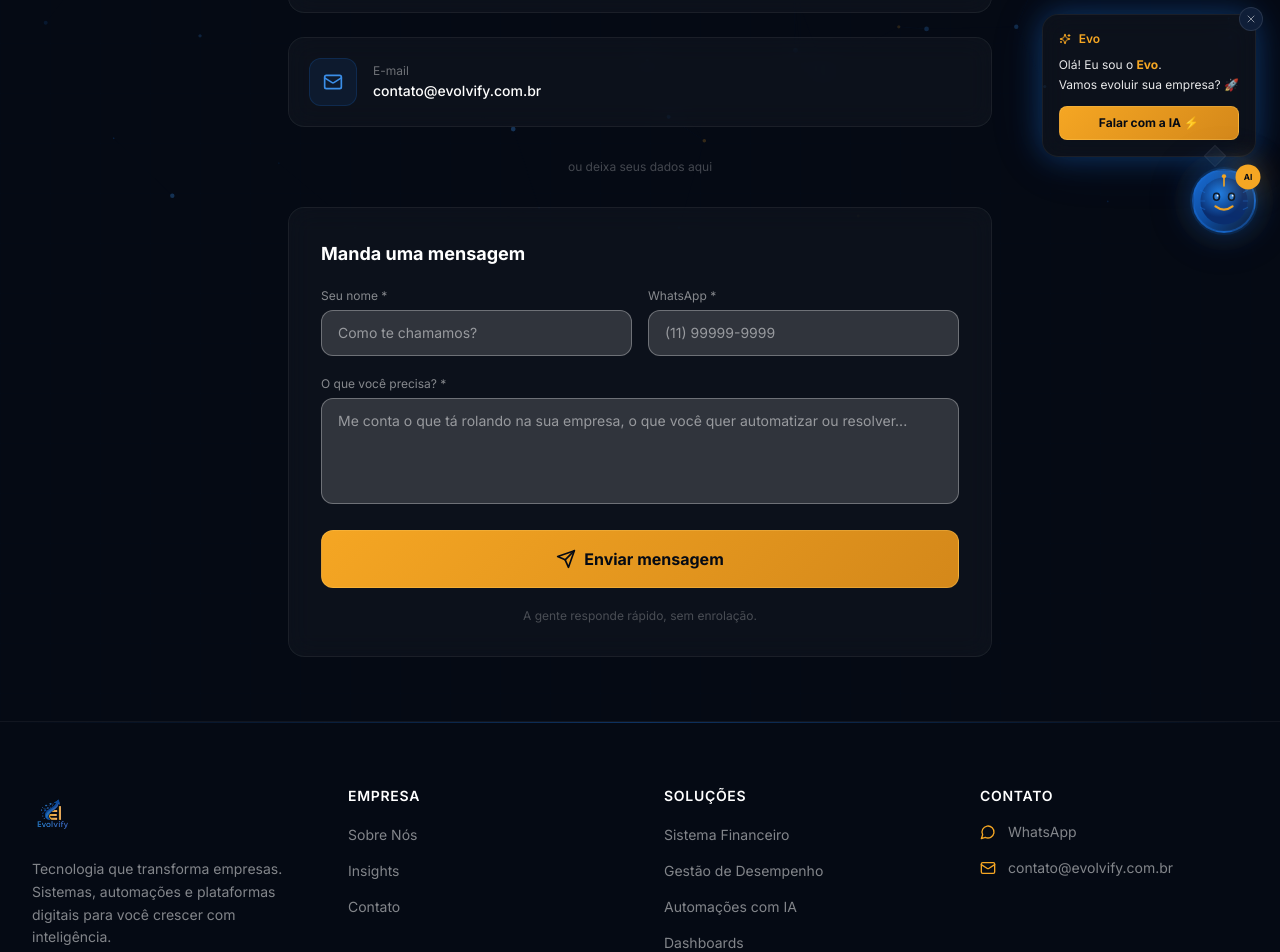
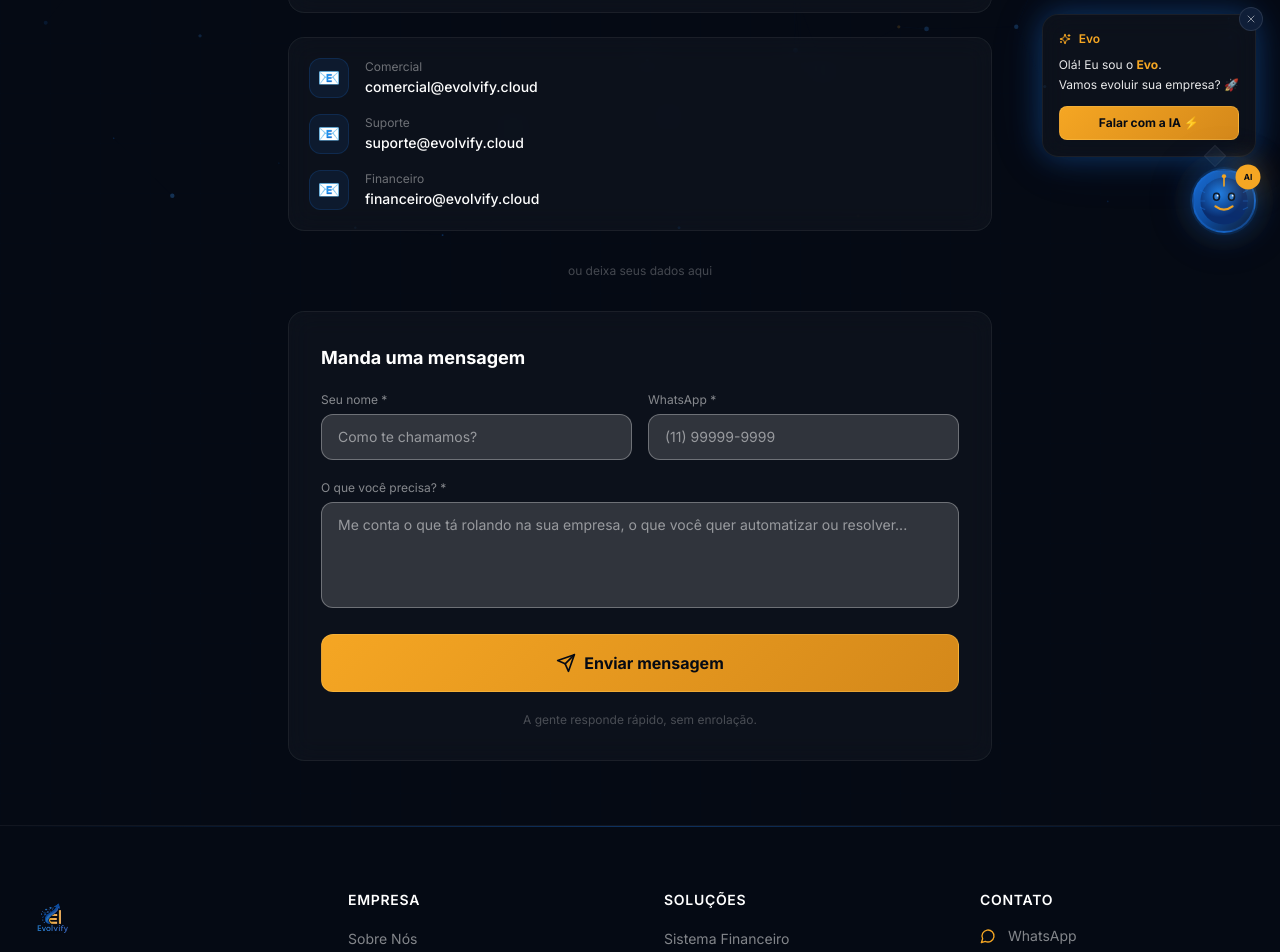
Before and after one commit to EvolvifySA/Evolvify, a Next.js app: page /contato in a window 1280 px wide. Shown: the part 543-1495 px from the top of the page. Built offline with nearby package versions, Linux system fonts and the light colour scheme.

Commit message:
Atualização numeros & emails

```diff
--- a/app/contato/page.tsx
+++ b/app/contato/page.tsx
@@ -2,7 +2,7 @@
 
 import { useState } from "react";
 import { motion } from "framer-motion";
-import { Send, CheckCircle2, Mail, MessageCircle } from "lucide-react";
+import { Send, CheckCircle2, MessageCircle } from "lucide-react";
 import { contactConfig, getWhatsAppLink } from "@/config/contact";
 
 export default function ContatoPage() {
@@ -102,22 +102,33 @@ export default function ContatoPage() {
             </span>
           </motion.a>
 
-          {/* Email */}
-          <motion.a
-            href={`mailto:${contactConfig.email.contact}`}
+          {/* Emails */}
+          <motion.div
             initial={{ opacity: 0, y: 20 }}
             animate={{ opacity: 1, y: 0 }}
             transition={{ delay: 0.05 }}
-            className="group flex items-center gap-4 glass-card border border-white/6 rounded-2xl p-5 hover:border-brand-blue/25 transition-all duration-200"
+            className="glass-card border border-white/6 rounded-2xl p-5 space-y-4"
           >
-            <div className="w-12 h-12 rounded-xl bg-brand-blue/10 border border-brand-blue/20 flex items-center justify-center flex-shrink-0">
-              <Mail className="w-5 h-5 text-brand-blue-light" />
-            </div>
-            <div>
-              <p className="text-white/40 text-xs mb-0.5">E-mail</p>
-              <p className="text-white font-medium text-sm">{contactConfig.email.contact}</p>
-            </div>
-          </motion.a>
+            {[
+              { label: "Comercial", email: contactConfig.email.comercial },
+              { label: "Suporte", email: contactConfig.email.suporte },
+              { label: "Financeiro", email: contactConfig.email.financeiro },
+            ].map(({ label, email }) => (
+              <a
+                key={email}
+                href={`mailto:${email}`}
+                className="group flex items-center gap-4 hover:opacity-80 transition-opacity"
+              >
+                <div className="w-10 h-10 rounded-xl bg-brand-blue/10 border border-brand-blue/20 flex items-center justify-center flex-shrink-0 text-lg">
+                  📧
+                </div>
+                <div>
+                  <p className="text-white/40 text-xs mb-0.5">{label}</p>
+                  <p className="text-white font-medium text-sm">{email}</p>
+                </div>
+              </a>
+            ))}
+          </motion.div>
 
           {/* Divider */}
           <div className="flex items-center gap-4 py-2">
--- a/app/solucoes/page.tsx
+++ b/app/solucoes/page.tsx
@@ -84,14 +84,6 @@ export default function SolucoesPage() {
                     {solution.description}
                   </p>
 
-                  {/* Example */}
-                  <div className="glass-card border border-brand-gold/15 rounded-xl p-4 mb-6">
-                    <p className="text-xs text-brand-gold font-semibold mb-1 uppercase tracking-wider">
-                      Caso real
-                    </p>
-                    <p className="text-white/60 text-sm italic">{solution.realExample}</p>
-                  </div>
-
                   {/* Tech stack */}
                   <div className="flex flex-wrap gap-2 mb-6">
                     {solution.technologies.map((tech) => (
--- a/components/Footer.tsx
+++ b/components/Footer.tsx
@@ -1,6 +1,6 @@
 import Link from "next/link";
 import Image from "next/image";
-import { Instagram, Linkedin, Youtube, Mail, MessageCircle } from "lucide-react";
+import { Instagram, Linkedin, Mail, MessageCircle } from "lucide-react";
 import { contactConfig, getWhatsAppLink } from "@/config/contact";
 
 const footerLinks = {
@@ -51,7 +51,7 @@ export default function Footer() {
                 <Instagram className="w-4 h-4" />
               </a>
               <a
-                href="https://linkedin.com/company/evolvify"
+                href="https://www.linkedin.com/company/evolvify-cloud/?viewAsMember=true"
                 target="_blank"
                 rel="noopener noreferrer"
                 className="w-9 h-9 rounded-lg bg-white/5 border border-white/10 flex items-center justify-center text-white/50 hover:text-brand-blue hover:border-brand-blue/40 hover:bg-brand-blue/10 transition-all duration-200"
@@ -59,12 +59,12 @@ export default function Footer() {
                 <Linkedin className="w-4 h-4" />
               </a>
               <a
-                href="https://youtube.com/@evolvify"
+                href={getWhatsAppLink()}
                 target="_blank"
                 rel="noopener noreferrer"
-                className="w-9 h-9 rounded-lg bg-white/5 border border-white/10 flex items-center justify-center text-white/50 hover:text-brand-blue hover:border-brand-blue/40 hover:bg-brand-blue/10 transition-all duration-200"
+                className="w-9 h-9 rounded-lg bg-white/5 border border-white/10 flex items-center justify-center text-white/50 hover:text-green-400 hover:border-green-400/40 hover:bg-green-400/10 transition-all duration-200"
               >
-                <Youtube className="w-4 h-4" />
+                <MessageCircle className="w-4 h-4" />
               </a>
             </div>
           </div>
@@ -112,7 +112,7 @@ export default function Footer() {
             <h3 className="text-white font-semibold text-sm uppercase tracking-wider mb-4">
               Contato
             </h3>
-            <ul className="space-y-4">
+            <ul className="space-y-3">
               <li className="flex items-center gap-3">
                 <MessageCircle className="w-4 h-4 text-brand-gold flex-shrink-0" />
                 <a
@@ -124,15 +124,21 @@ export default function Footer() {
                   WhatsApp
                 </a>
               </li>
-              <li className="flex items-center gap-3">
+              {[
+                contactConfig.email.comercial,
+                contactConfig.email.suporte,
+                contactConfig.email.financeiro,
+              ].map((email) => (
+                <li key={email} className="flex items-center gap-3">
                   <Mail className="w-4 h-4 text-brand-gold flex-shrink-0" />
                   <a
-                  href={`mailto:${contactConfig.email.contact}`}
+                    href={`mailto:${email}`}
                     className="text-white/50 text-sm hover:text-brand-gold transition-colors"
                   >
-                  {contactConfig.email.contact}
+                    {email}
                   </a>
                 </li>
+              ))}
             </ul>
           </div>
         </div>
--- a/config/contact.ts
+++ b/config/contact.ts
@@ -1,16 +1,17 @@
 export const contactConfig = {
   whatsapp: {
-    number: "5583996666285",
+    number: "5583920037703",
     defaultMessage: "Olá! Vim pelo site da Evolvify e gostaria de conhecer as soluções.",
     businessApiUrl: "", // Preencher com URL da API futura
   },
   email: {
-    contact: "contato@evolvify.com.br",
-    support: "suporte@evolvify.com.br",
+    comercial: "comercial@evolvify.cloud",
+    suporte: "suporte@evolvify.cloud",
+    financeiro: "financeiro@evolvify.cloud",
   },
   social: {
     instagram: "https://instagram.com/evolvify",
-    linkedin: "https://linkedin.com/company/evolvify",
+    linkedin: "https://www.linkedin.com/company/evolvify-cloud/?viewAsMember=true",
     youtube: "https://youtube.com/@evolvify",
   },
   address: {
```
Lines whose indentation alone changed are shown as unchanged.
